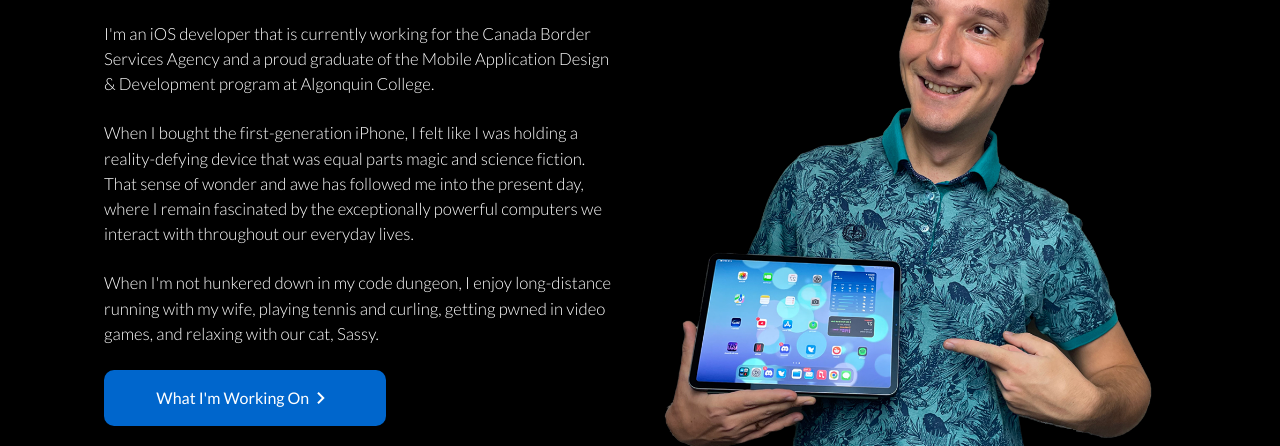
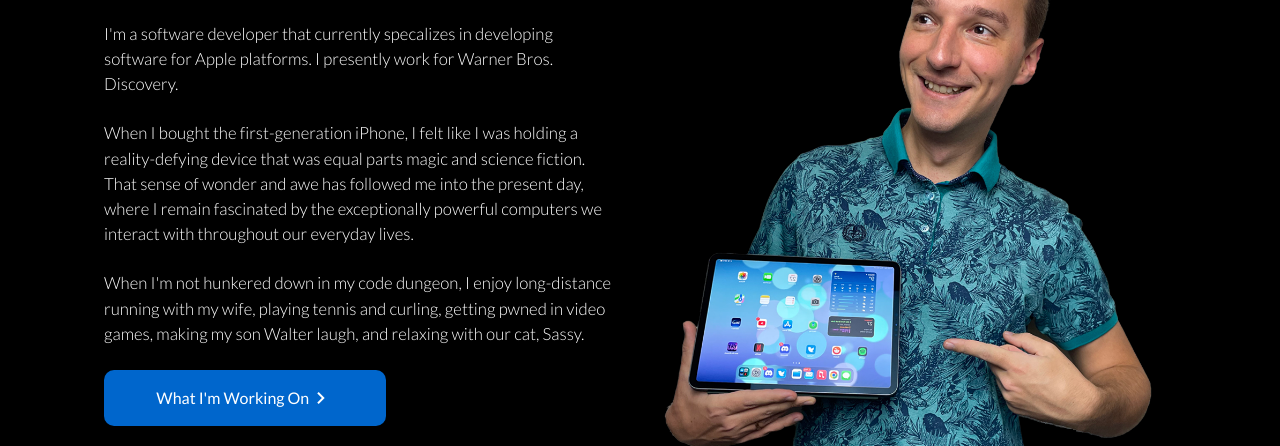
Before and after one commit to willpaceley/portfolio, a plain HTML site: page index.html in a window 1280 px wide. Shown: the part 177-623 px from the top of the page. Drawn offline with nearby package versions, Linux system fonts and the light colour scheme.

Commit message:
update about me

```diff
--- a/index.html
+++ b/index.html
@@ -66,9 +66,7 @@
               />
               <h3><span class="greeting">Hello</span>, I'm Will!</h3>
               <p>
-                I'm an iOS developer that is currently working for the Canada
-                Border Services Agency and a proud graduate of the Mobile
-                Application Design & Development program at Algonquin College.
+                I'm a software developer that currently specalizes in developing software for Apple platforms. I presently work for Warner Bros. Discovery.
               </p>
               <p>
                 When I bought the first-generation iPhone, I felt like I was
@@ -81,7 +79,7 @@
               <p>
                 When I'm not hunkered down in my code dungeon, I enjoy
                 long-distance running with my wife, playing tennis and curling, getting
-                pwned in video games, and relaxing with our cat, Sassy.
+                pwned in video games, making my son Walter laugh, and relaxing with our cat, Sassy.
               </p>
               <a class="btn" href="#projects"
                 >What I'm Working On
```
